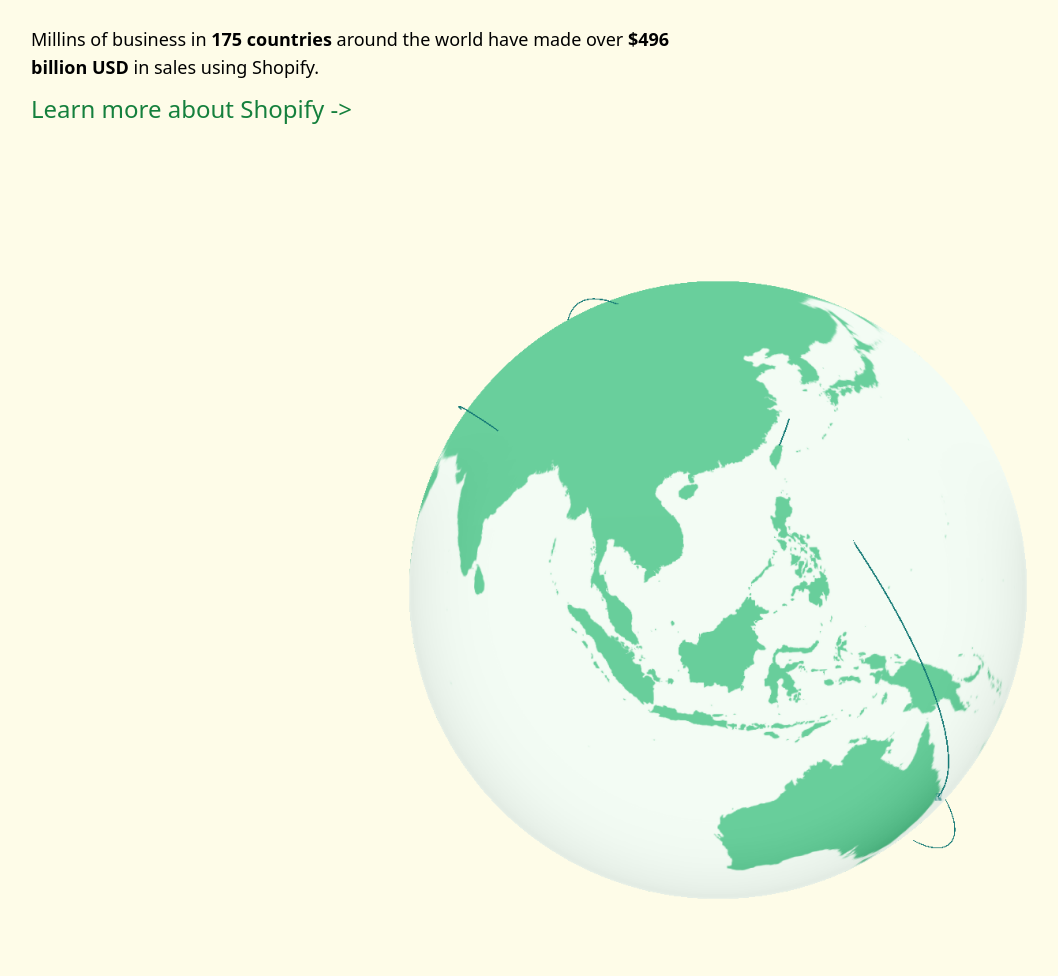
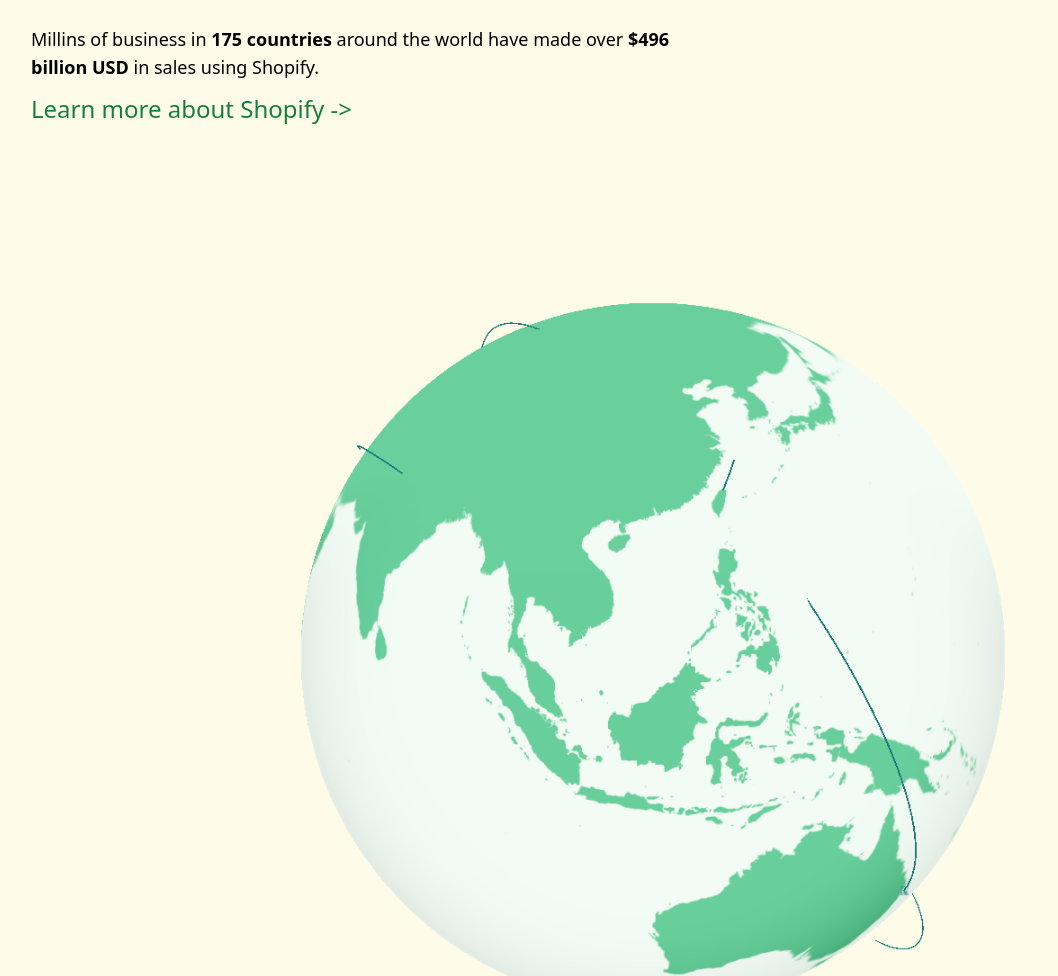
Before and after one commit to RohitChandaniDE/Shopify-Clone-Tailwind, a website built with Vite: page index.html in a window 1280 px wide. Shown: the part 5374-6350 px from the top of the page, without its empty margins (97-1155 px from the left). Built offline with nearby package versions, Linux system fonts and the light colour scheme.

Commit message:
index.html updated

```diff
--- a/index.html
+++ b/index.html
@@ -179,7 +179,7 @@
     <span class="font-bold">$496 <br> billion USD</span> in sales using Shopify.</p>
  <a href="#" class="text-green-700 font-medium text-2xl font-sans pl-32 cursor-pointer">
       Learn more about Shopify -></a>
- <img class="pl-[350px] cursor-pointer" src="images/world.png" alt="Globe">
+ <img class="pl-[220px] cursor-pointer" src="images/world.png" alt="Globe">
 
  <div class="Alicia-review flex justify-center mb-16">
   <div class="cursor-pointer"><img src="images/girl.jpg" alt="girl"></div>
```
